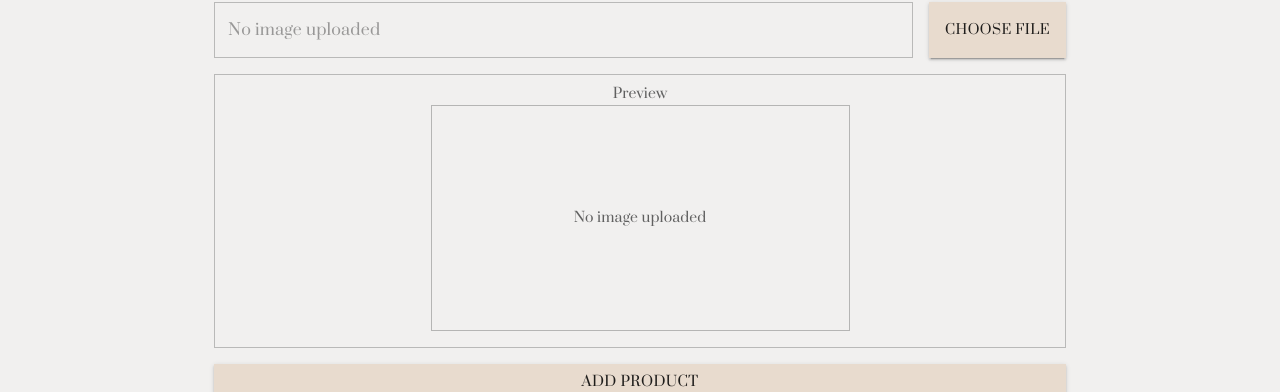
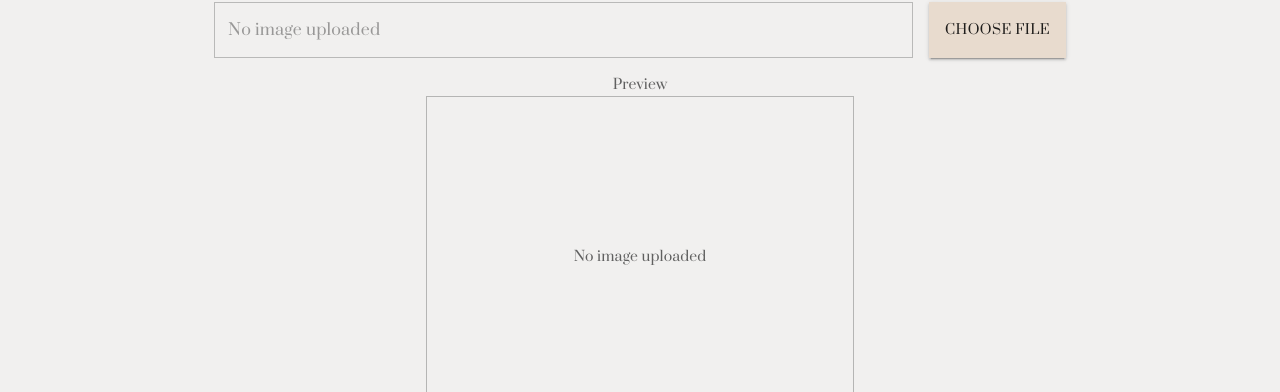
Before and after one commit to ellensofia/ofh-webbshop-api, a React (Vite) app in the folder Client/: page /admin/product in a window 1280 px wide. Shown: the part 560-952 px from the top of the page. Built offline with nearby package versions, Linux system fonts and the light colour scheme; no server answers.

Commit message:
reset image input to prev styling

```diff
--- a/Client/src/components/AddProductForm.tsx
+++ b/Client/src/components/AddProductForm.tsx
@@ -338,8 +338,6 @@ function AddProductForm(props: Props) {
                 alignItems: "center",
                 justifyContent: "center",
                 flexDirection: "column",
-                border: "1px solid rgba(0,0,0,0.23)",
-                padding: "0.5rem 0.5rem 1rem",
               }}
             >
               <Typography variant="subtitle2" sx={{ color: "#606060" }}>
@@ -350,7 +348,7 @@ function AddProductForm(props: Props) {
                   component="img"
                   src={imagePreview}
                   sx={{
-                    width: "30%",
+                    width: "50%",
                   }}
                 />
               ) : (
@@ -360,7 +358,7 @@ function AddProductForm(props: Props) {
                     alignItems: "center",
                     justifyContent: "center",
                     width: "50%",
-                    height: { xs: "10rem", sm: "14rem" },
+                    height: { xs: "10rem", sm: "20rem" },
                     border: "1px solid #60606069",
                   }}
                 >
```
